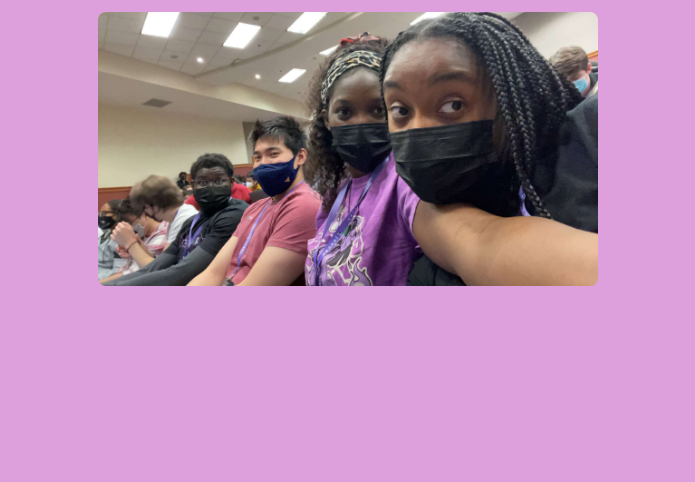
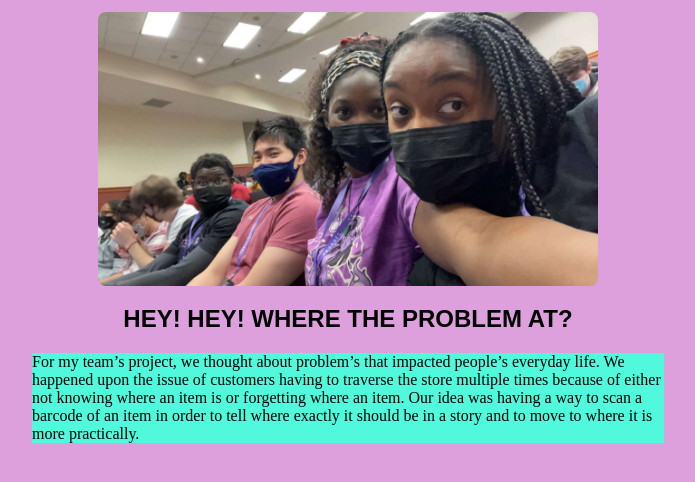
Before and after one commit to HackathonTeam2/AisleDoItForYou, a Flask app: template website/templates/AboutUs.html in a window 1280 px wide. Shown: the part 54-536 px from the top of the page, without its empty margins (292-987 px from the left). Run offline with Flask 2, Linux system fonts and the light colour scheme; the template is opened without the code that fills it, so the values that code supplies are empty; some web fonts are replaced.

Commit message:
Don't mess with

```diff
--- a/website/static/AboutUs.css
+++ b/website/static/AboutUs.css
@@ -11,6 +11,7 @@
     margin-right:auto;
     border-radius:8px;
     position:relative;
+    display:flex;
 }
 .overlay {
     position: absolute;
@@ -33,7 +34,7 @@
     white-space: nowrap;
     color: white;
     font-size: 19px;
-    position: absolute;
+    position:relative;
     overflow:hidden;
     top: 50%;
     left: 50%;
@@ -45,7 +46,14 @@
       font-family: 'ArcadeClassic', sans-serif;
   }
   .info{
-      background-color:white;
+      display:block;
+      background-color:rgb(80, 248, 220);
       font-family:'Times New Roman', Times, serif;
-
+      width:50%;
+      margin-left:auto;
+      margin-right:auto;
   }
+  h2{
+    text-align:center;
+    font-family: 'ArcadeClassic', sans-serif;
+  }
--- a/website/templates/AboutUs.html
+++ b/website/templates/AboutUs.html
@@ -10,9 +10,10 @@
             <div class = "overlay">
                 <div class = "text">Daniel Wekesa, Aldrich Tambajong, Lornah Okoth, Chyla Walker </div>
             </div>
-            <div class = "info">
-                <p></p>
-            </div>
+        </div>
+        <h2>HEY! HEY! WHERE THE PROBLEM AT?</h2>
+        <div class = "info">
+            <p>For my team’s project, we thought about problem’s that impacted people’s everyday life. We happened upon the issue of customers having to traverse the store multiple times because of either not knowing where an item is or forgetting where an item. Our idea was having a way to scan a barcode of an item in order to tell where exactly it should be in a story and to move to where it is more practically.</p>
         </div>
     </body>
 </html>
```
